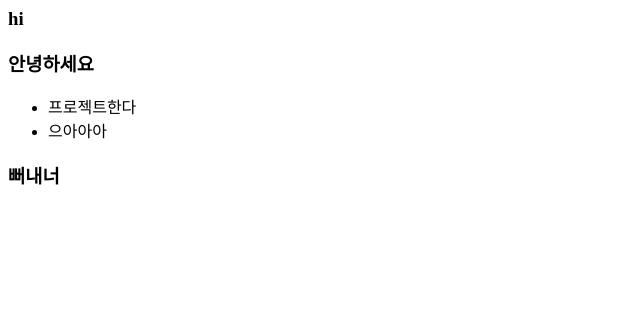
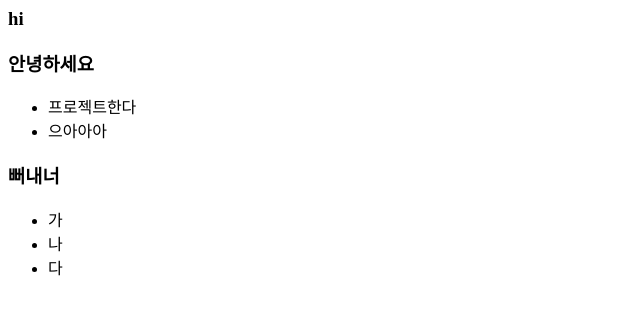
Before and after one commit to egeoda/apple, a plain HTML site: page index.html in a window 1280 px wide. Shown: the whole page, without its empty margins (0-640 px from the left). Drawn offline with Linux system fonts and the light colour scheme.

Commit message:
2019/12/04 - GitTest - ver04 - banana

```diff
--- a/index.html
+++ b/index.html
@@ -8,5 +8,10 @@
 			<li>으아아아</li>
 		</ul>
 		<h3>뻐내너</h3>
+		<ul>
+			<li>가</li>
+			<li>나</li>
+			<li>다</li>
+		</ul>
 	</body>
 </html>
```
